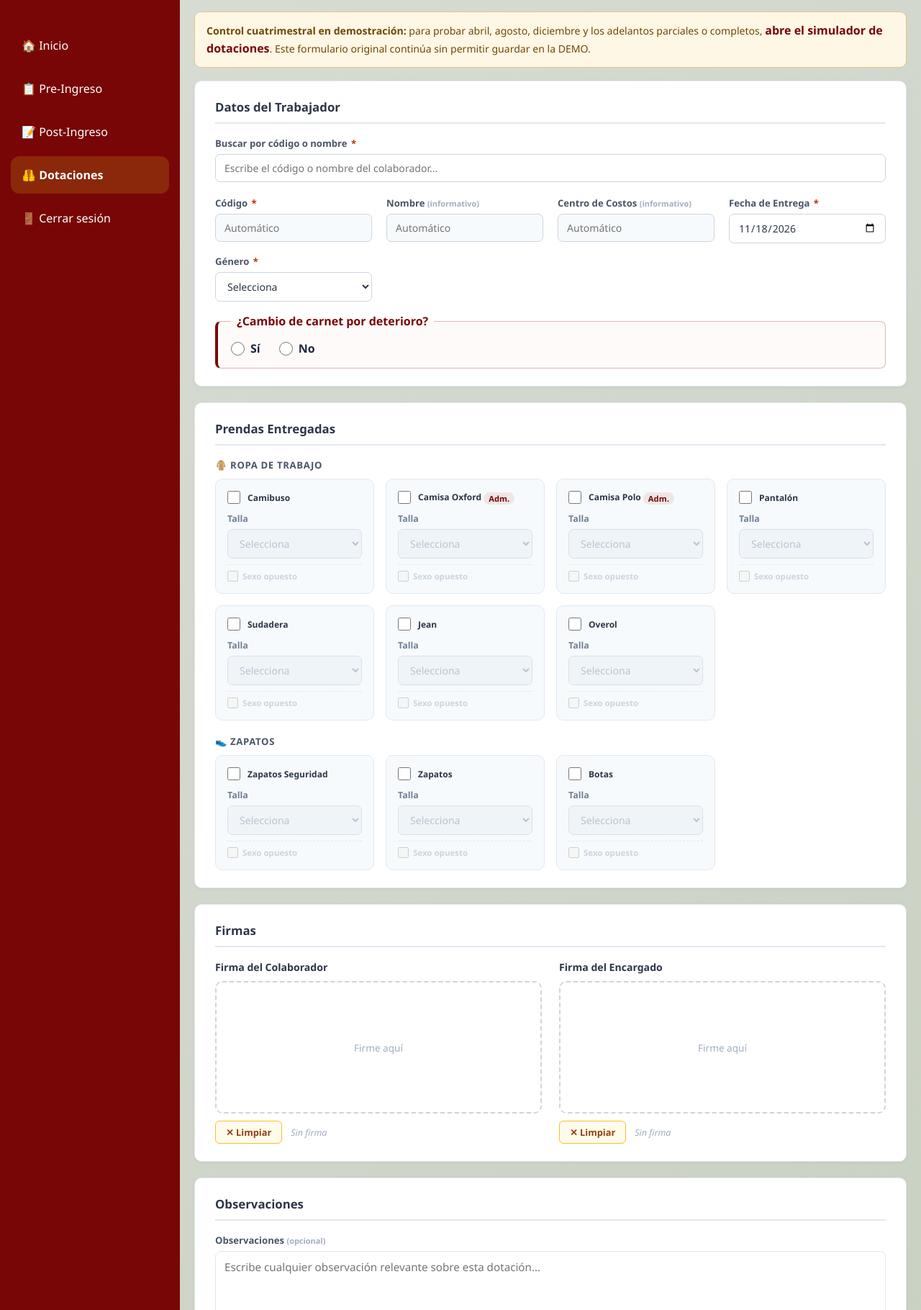
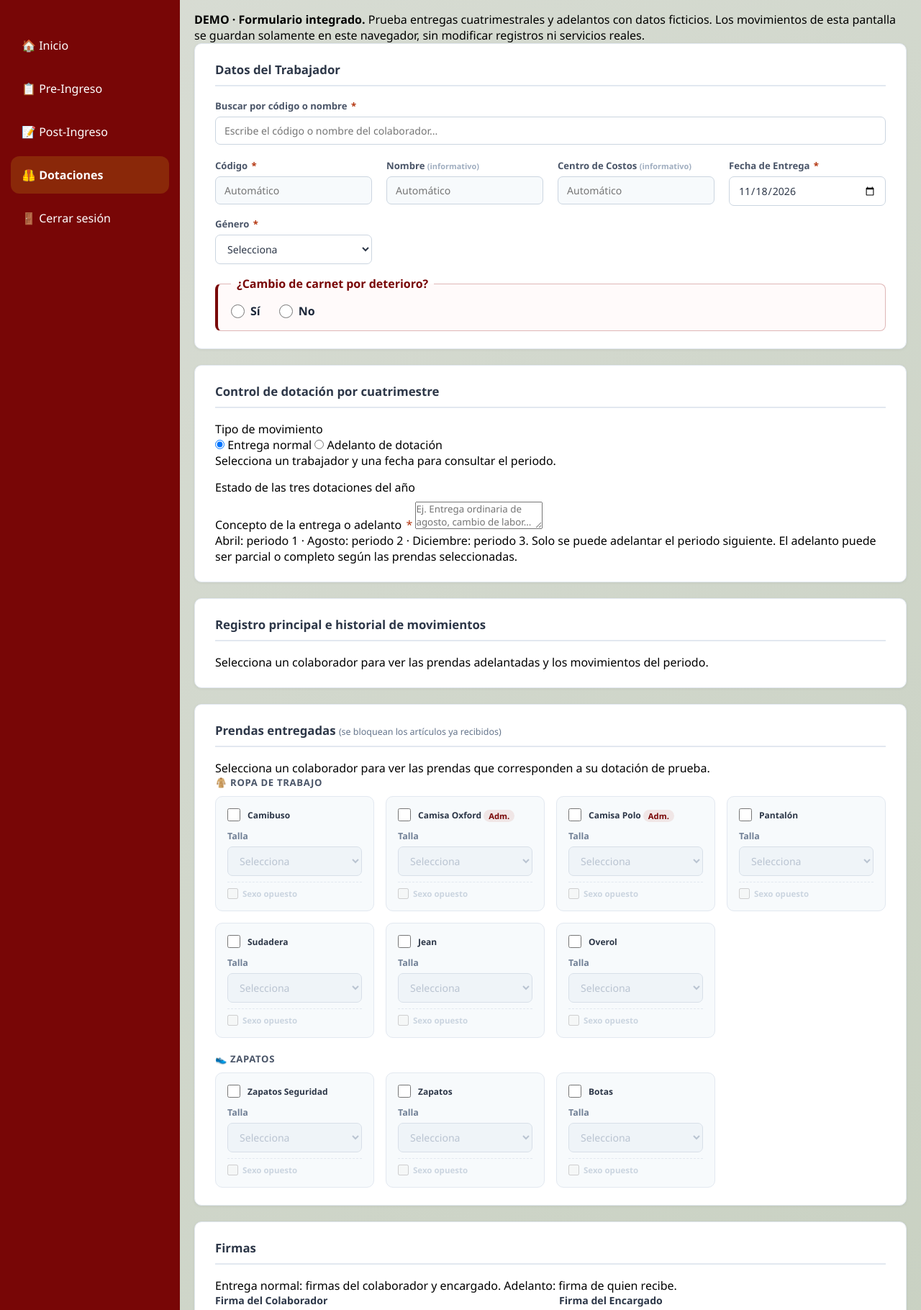
Before and after one commit to Sebastian1047/Gestion-humana, a PHP site: page /View/NuevaDotacion.php in a window 1280 px wide. Shown: the part 118-1938 px from the top of the page at 72% size. Run offline with PHP 8.4, Linux system fonts and the light colour scheme; the visitor is signed in with stand-in values (Sample User, id 1); a map, chart or similar area stays blank.

Commit message:
feat(demo): fusionar Nueva Dotación con periodos, historial y adelantos

```diff
--- a/View/NuevaDotacion.php
+++ b/View/NuevaDotacion.php
@@ -20,6 +20,8 @@ $pagina_actual = basename($_SERVER['PHP_SELF']);
     <link rel="stylesheet" href="../CSS/variables.css" />
     <link rel="stylesheet" href="../CSS/StyleDotacion.css" />
     <link rel="stylesheet" href="../CSS/NewDotStyle.css" />
+    <link rel="stylesheet" href="../CSS/ControlCuatrimestral.css" />
+    <link rel="stylesheet" href="../CSS/NuevaDotacionPeriodos.css" />
 
 </head>
 
@@ -46,10 +48,8 @@ $pagina_actual = basename($_SERVER['PHP_SELF']);
                     <h2>Nueva Dotación</h2>
                 </div>
 
-                <div style="background:#fff7e6;border:1px solid #e7c784;border-radius:9px;padding:13px 16px;margin:0 0 18px;color:#704800;font-size:0.88rem;line-height:1.55;">
-                    <strong>Control cuatrimestral en demostración:</strong> para probar abril, agosto, diciembre y los adelantos parciales o completos,
-                    <a href="ControlCuatrimestral.php" style="color:#780606;font-weight:700;">abre el simulador de dotaciones</a>.
-                    Este formulario original continúa sin permitir guardar en la DEMO.
+                <div class="nd-demo-aviso"><strong>DEMO · Formulario integrado.</strong>
+                    Prueba entregas cuatrimestrales y adelantos con datos ficticios. Los movimientos de esta pantalla se guardan solamente en este navegador, sin modificar registros ni servicios reales.
                 </div>
                 <!-- Mensaje resultado -->
                 <div id="mensaje-resultado" class="mensaje-oculto"></div>
@@ -126,9 +126,38 @@ $pagina_actual = basename($_SERVER['PHP_SELF']);
                         </fieldset>
                     </div>
 
+                    <!-- ========== CONTROL POR PERIODO Y ADELANTOS ========== -->
+                    <section class="card-seccion nd-periodo-panel" aria-labelledby="nd-titulo-control">
+                        <h3 class="seccion-titulo" id="nd-titulo-control">Control de dotación por cuatrimestre</h3>
+                        <div class="nd-dos-col">
+                            <div>
+                                <label class="nd-label">Tipo de movimiento</label>
+                                <div class="nd-tipos">
+                                    <label><input type="radio" name="nd_tipo" value="normal" checked> Entrega normal</label>
+                                    <label><input type="radio" name="nd_tipo" value="adelanto"> Adelanto de dotación</label>
+                                </div>
+                            </div>
+                            <div class="nd-destino" id="ndDestino" aria-live="polite">Selecciona un trabajador y una fecha para consultar el periodo.</div>
+                        </div>
+                        <div id="ndAviso" role="status" aria-live="polite"></div>
+                        <div class="nd-label" style="margin:15px 0 9px;">Estado de las tres dotaciones del año</div>
+                        <div class="cc-resumen" id="ndResumen" aria-live="polite"></div>
+                        <div class="nd-concepto">
+                            <label for="ndConcepto">Concepto de la entrega o adelanto <span class="requerido">*</span></label>
+                            <textarea id="ndConcepto" rows="2" maxlength="400" placeholder="Ej. Entrega ordinaria de agosto, cambio de labor..."></textarea>
+                        </div>
+                        <p class="nd-hint">Abril: periodo 1 · Agosto: periodo 2 · Diciembre: periodo 3. Solo se puede adelantar el periodo siguiente. El adelanto puede ser parcial o completo según las prendas seleccionadas.</p>
+                    </section>
+
+                    <section class="card-seccion nd-historial-panel" aria-labelledby="nd-titulo-historial">
+                        <h3 class="seccion-titulo" id="nd-titulo-historial">Registro principal e historial de movimientos</h3>
+                        <div id="ndHistorial" aria-live="polite"><p class="nd-vacio">Selecciona un colaborador para ver las prendas adelantadas y los movimientos del periodo.</p></div>
+                    </section>
+
                     <!-- ========== PRENDAS ENTREGADAS ========== -->
                     <div class="card-seccion">
-                        <h3 class="seccion-titulo">Prendas Entregadas</h3>
+                        <h3 class="seccion-titulo">Prendas entregadas <small style="font-size:.78rem;font-weight:500;color:#64748b;">(se bloquean los artículos ya recibidos)</small></h3>
+                        <p class="nd-prendas-instruccion" id="ndPlanDescripcion">Selecciona un colaborador para ver las prendas que corresponden a su dotación de prueba.</p>
 
                         <!-- Grupo: Ropa de trabajo -->
                         <p class="prendas-grupo-label">🧥 Ropa de trabajo</p>
@@ -491,6 +520,7 @@ $pagina_actual = basename($_SERVER['PHP_SELF']);
                     <!-- ========== FIRMAS ========== -->
                     <div class="card-seccion">
                         <h3 class="seccion-titulo">Firmas</h3>
+                        <p class="nd-hint" id="ndTextoFirmas">Entrega normal: firmas del colaborador y encargado. Adelanto: firma de quien recibe.</p>
 
                         <div class="firmas-grid">
 
@@ -511,7 +541,7 @@ $pagina_actual = basename($_SERVER['PHP_SELF']);
                             </div>
 
                             <!-- Firma Encargado -->
-                            <div class="firma-bloque">
+                            <div class="firma-bloque" id="ndEncargadoBloque">
                                 <label class="firma-label">Firma del Encargado</label>
                                 <div class="canvas-wrap" id="wrap_encargado">
                                     <canvas id="canvas_encargado"></canvas>
@@ -550,7 +580,7 @@ $pagina_actual = basename($_SERVER['PHP_SELF']);
                     <!-- ========== BOTONES ========== -->
                     <div class="botones-wrap">
                         <button type="submit" class="btn btn-guardar" id="btn-guardar">
-                            &#10003; Guardar Dotación
+                            &#10003; Registrar movimiento DEMO
                         </button>
                         <a href="Dotacion.php" class="btn btn-cancelar">
                             &#10005; Cancelar
@@ -565,7 +595,7 @@ $pagina_actual = basename($_SERVER['PHP_SELF']);
 
     <script src="../JS/ui-common.js"></script>
     <script src="../JS/firma-canvas.js"></script>
-    <script src="../JS/NuevaDotacion.js?v=20260818a"></script>
+    <script src="../JS/NuevaDotacionPeriodos.js?v=20261118a"></script>
     <script src="../JS/Script.js"></script>
     <?php include __DIR__ . '/partials/hamburger_script.php'; ?>
 
```
